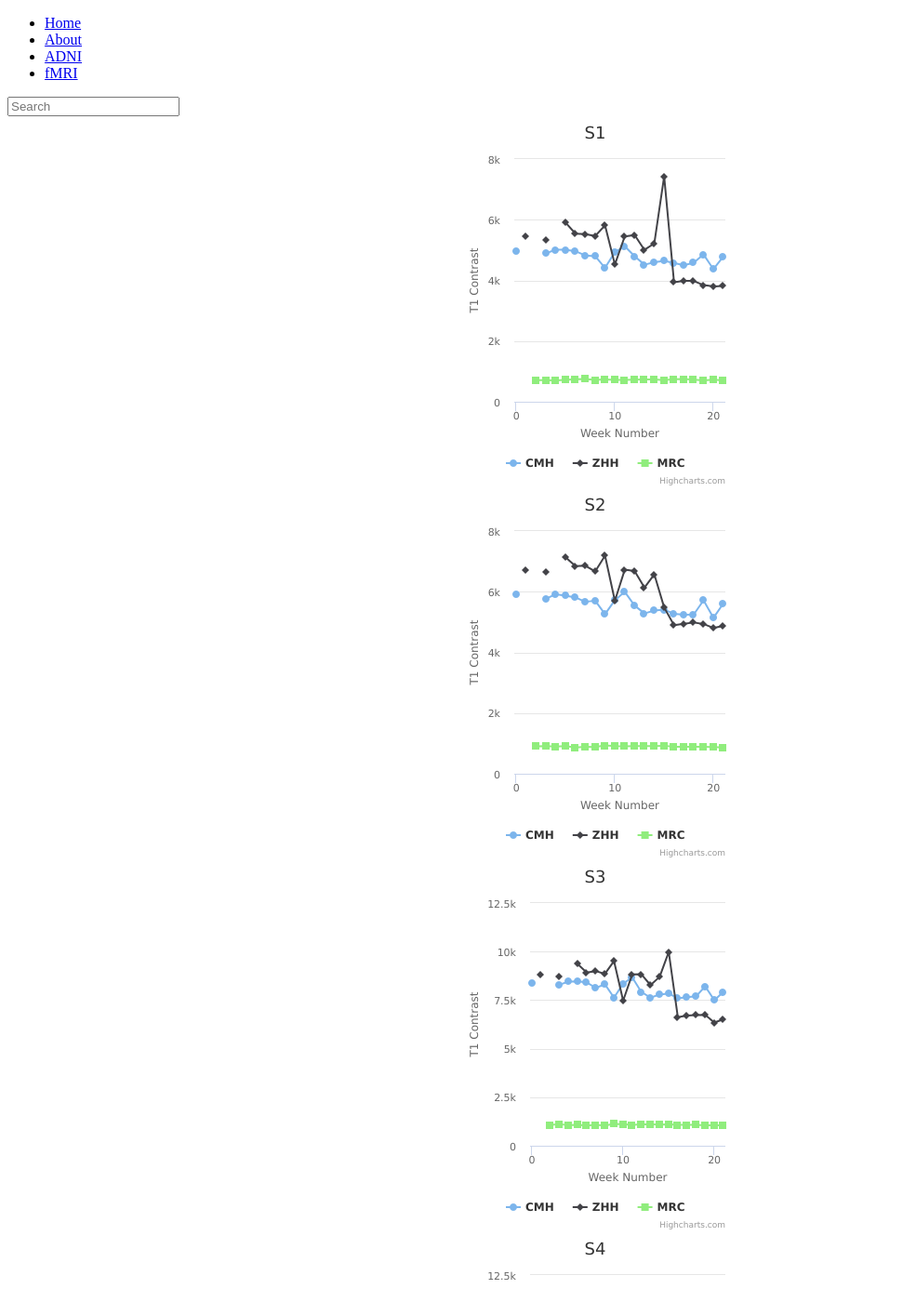
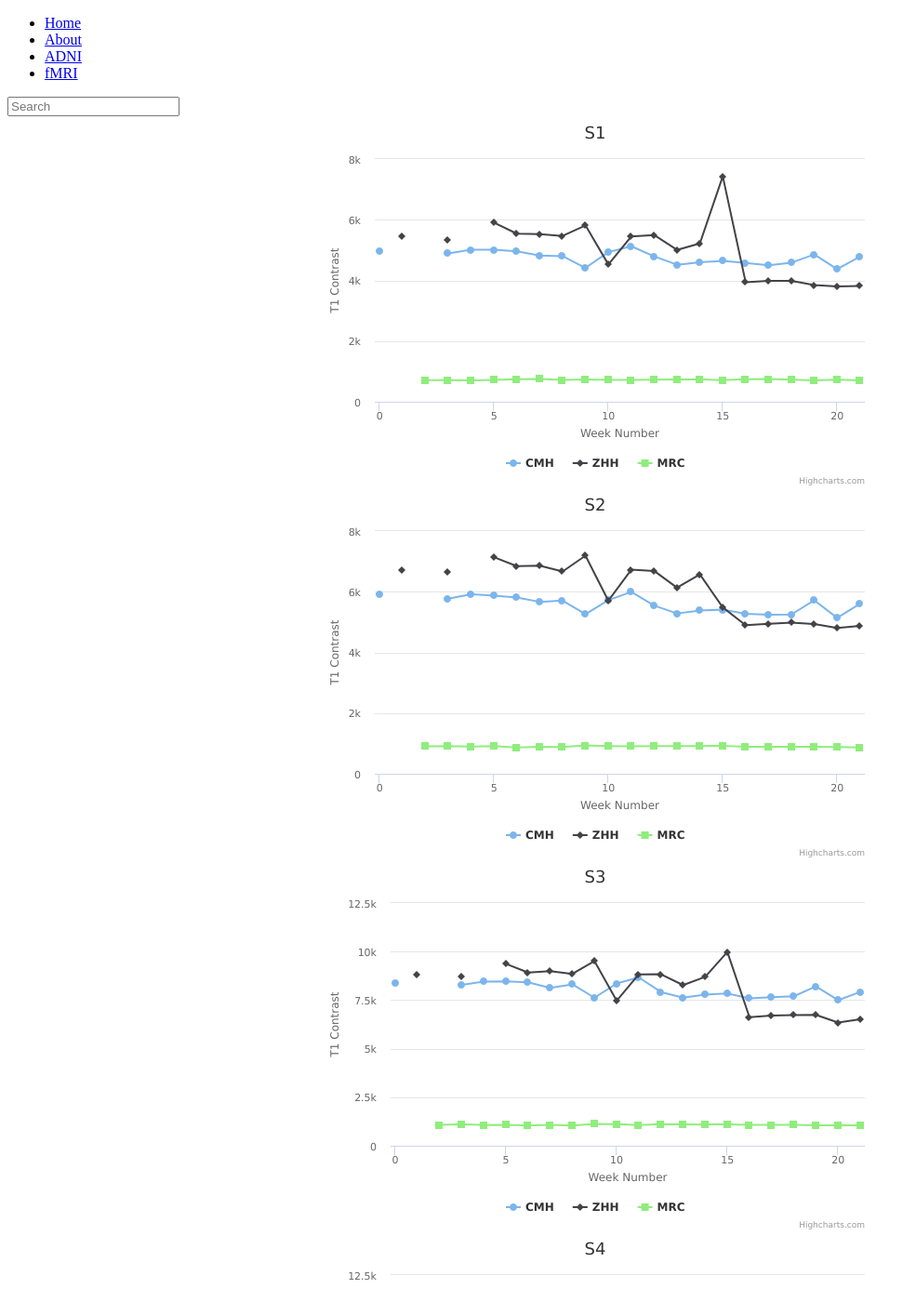
Before and after one commit to kochunov/spins, a Jekyll site: the page built from adni.md, in a window 1280 px wide and 1400 px high. Shown: the whole window at 93% size, without its empty margins (0-985 px from the left). Built offline with Jekyll 4.4.1, drawn with Linux system fonts in a browser that asks for light colours; nearby versions of some CDN libraries; library files that are not in the unit come from our copies.

Commit message:
updated graphix

```diff
--- a/adni.md
+++ b/adni.md
@@ -8,15 +8,15 @@
 <script type="text/javascript" src="http://code.highcharts.com/highcharts.js"></script>
 <script type="text/javascript" src="http://code.highcharts.com/modules/data.js"></script>
 
-<div id="container0" style="width: 300px; height: 400px; margin: auto auto;"></div>
-<div id="container1" style="width: 300px; height: 400px; margin: auto auto;"></div>
-<div id="container2" style="width: 300px; height: 400px; margin: auto auto;"></div>
-<div id="container3" style="width: 300px; height: 400px; margin: auto auto;"></div>
-<div id="container4" style="width: 300px; height: 400px; margin: auto auto;"></div>
-<div id="container5" style="width: 300px; height: 400px; margin: auto auto;"></div>
-<div id="container6" style="width: 300px; height: 400px; margin: auto auto;"></div>
-<div id="container7" style="width: 300px; height: 400px; margin: auto auto;"></div>
-<div id="container8" style="width: 300px; height: 400px; margin: auto auto;"></div>
+<div id="container0" style="width: 600px; height: 400px; margin: auto auto;"></div>
+<div id="container1" style="width: 600px; height: 400px; margin: auto auto;"></div>
+<div id="container2" style="width: 600px; height: 400px; margin: auto auto;"></div>
+<div id="container3" style="width: 600px; height: 400px; margin: auto auto;"></div>
+<div id="container4" style="width: 600px; height: 400px; margin: auto auto;"></div>
+<div id="container5" style="width: 600px; height: 400px; margin: auto auto;"></div>
+<div id="container6" style="width: 600px; height: 400px; margin: auto auto;"></div>
+<div id="container7" style="width: 600px; height: 400px; margin: auto auto;"></div>
+<div id="container8" style="width: 600px; height: 400px; margin: auto auto;"></div>
 
 <script type="text/javascript">
 databr0s = [
```
Also changed, not shown: index.html (+4 -6 lines).
